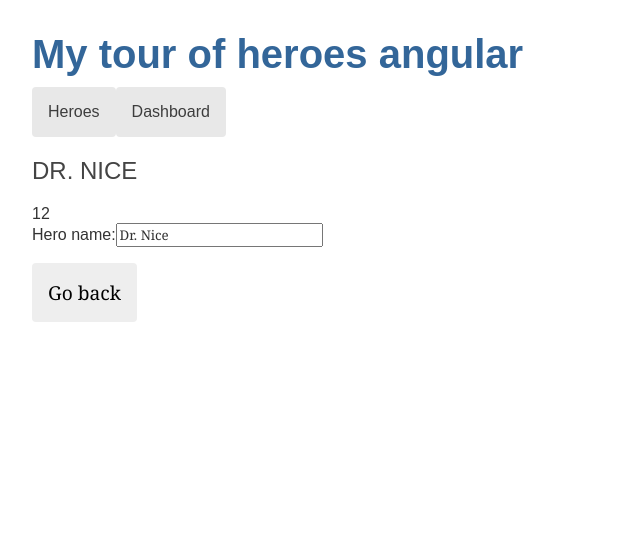
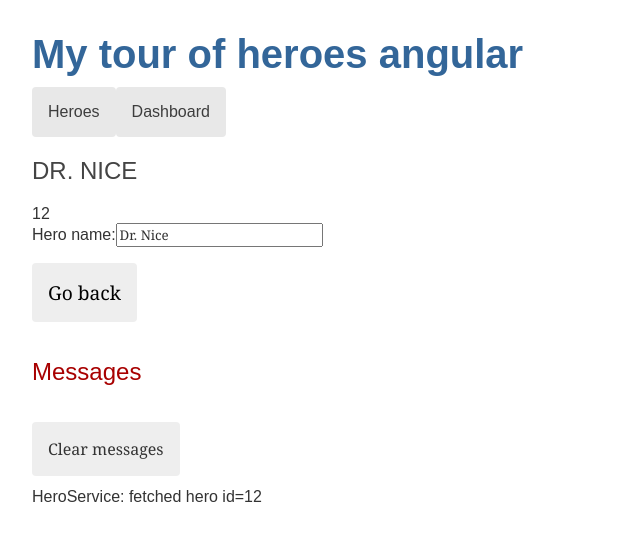
Before and after one commit to kasir-barati/my-tour-of-heroes-angular, an Angular app: page /heroes/12 in a window 1280 px wide. Shown: the top 540 px of the page, without its empty margins (0-640 px from the left). Built offline with nearby package versions, Linux system fonts and the light colour scheme.

Commit message:
update: some message

```diff
--- a/src/app/hero.service.ts
+++ b/src/app/hero.service.ts
@@ -25,6 +25,7 @@
   getHeroById(id: number): Observable<Hero | undefined> {
     const hero = HEROES.filter((hero) => hero.id === id).shift();
 
+    this.messageService.add(`HeroService: fetched hero id=${id}`);
     return of(hero);
   }
 
```
